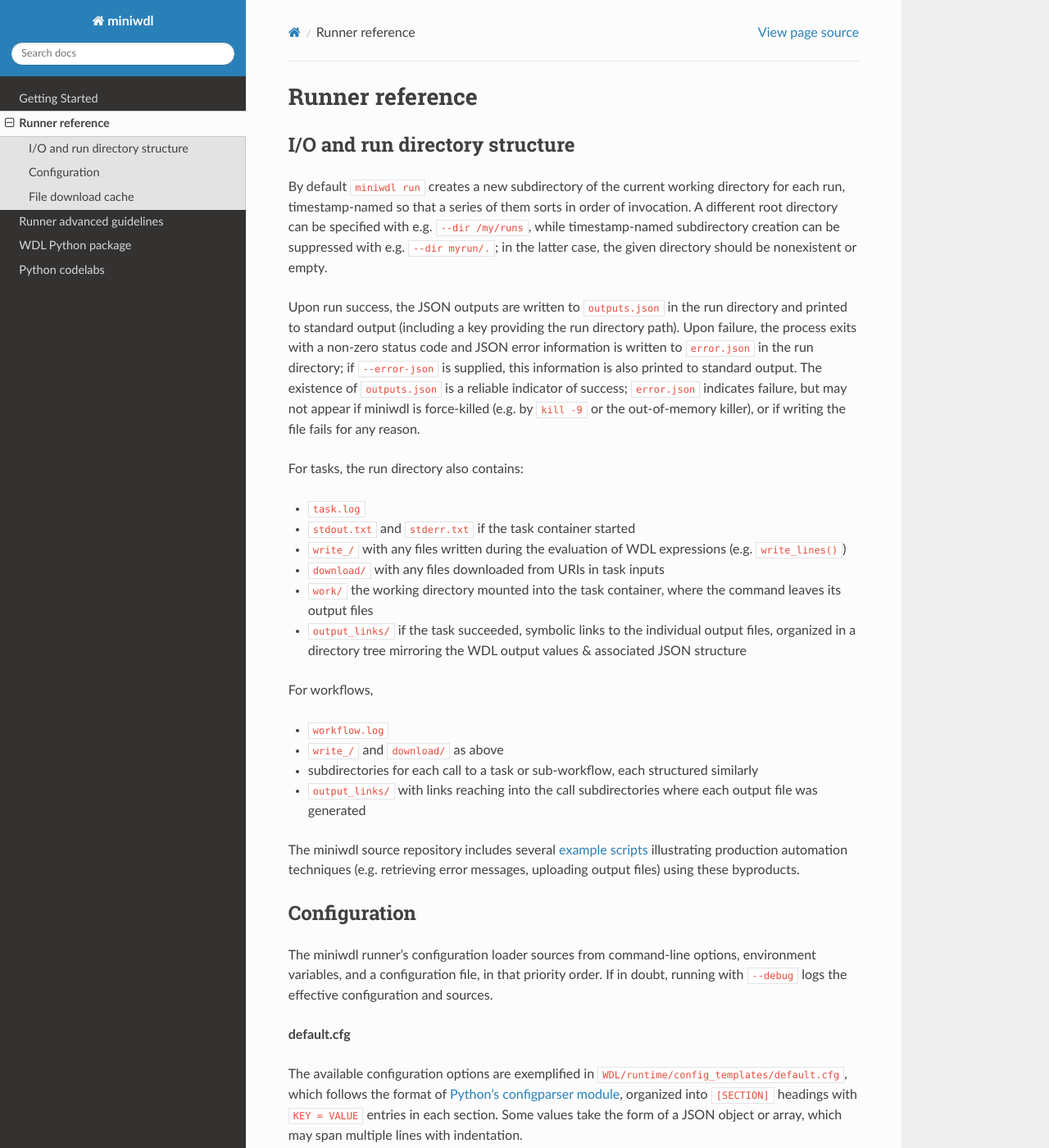
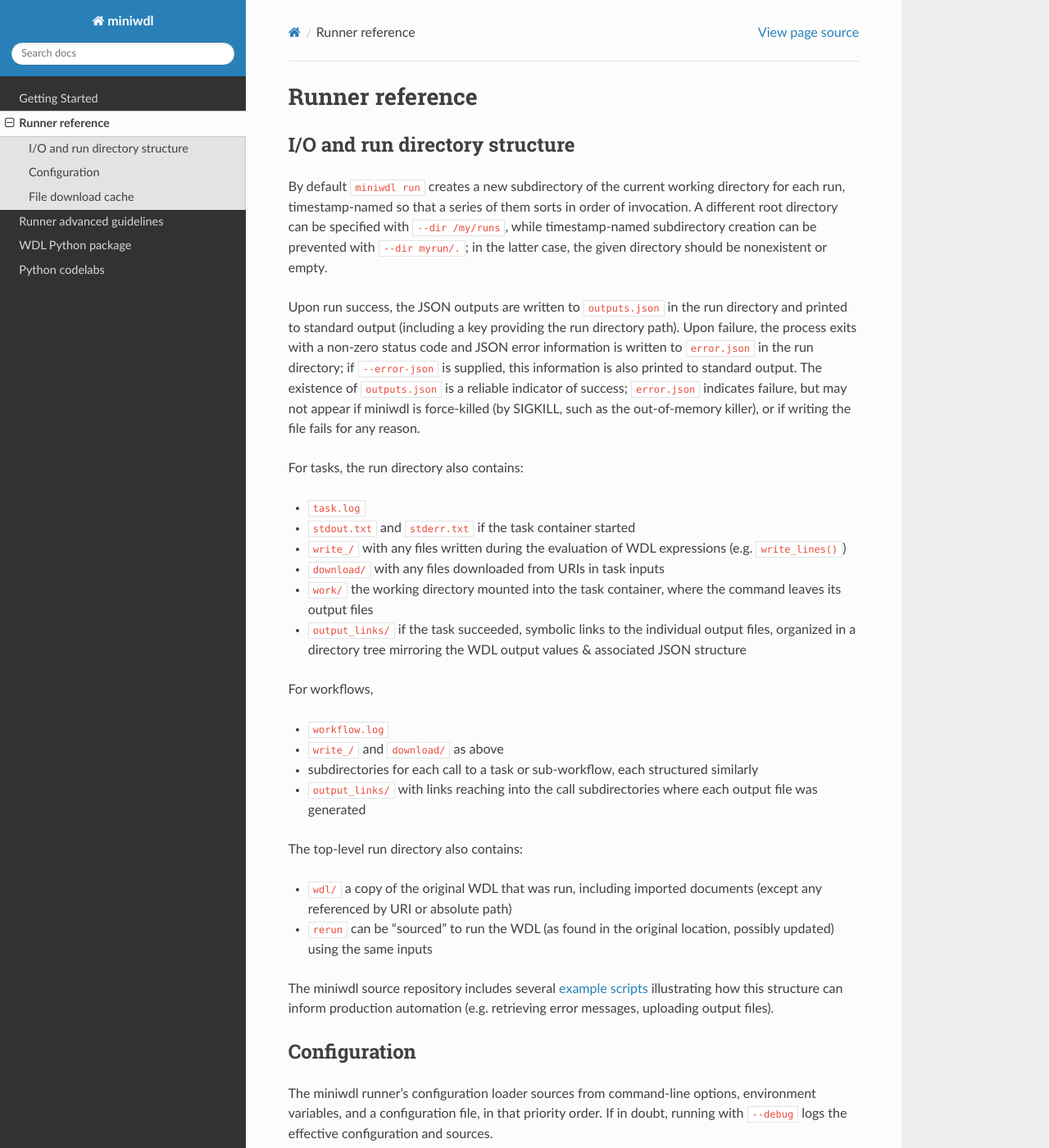
Before and after one commit to chanzuckerberg/miniwdl, a Sphinx documentation site: the page built from docs/runner_reference.md, in a window 1280 px wide and 1400 px high. Shown: the whole window at 82% size. Built offline with Sphinx 7.4.7 and the Read the Docs theme 2.0.0, drawn with Linux system fonts in a browser that asks for light colours.

Commit message:
polish runner docs

```diff
--- a/docs/runner_reference.md
+++ b/docs/runner_reference.md
@@ -2,9 +2,9 @@
 
 ## I/O and run directory structure
 
-By default `miniwdl run` creates a new subdirectory of the current working directory for each run, timestamp-named so that a series of them sorts in order of invocation. A different root directory can be specified with e.g. `--dir /my/runs`, while timestamp-named subdirectory creation can be suppressed with e.g. `--dir myrun/.`; in the latter case, the given directory should be nonexistent or empty.
+By default `miniwdl run` creates a new subdirectory of the current working directory for each run, timestamp-named so that a series of them sorts in order of invocation. A different root directory can be specified with `--dir /my/runs`, while timestamp-named subdirectory creation can be prevented with `--dir myrun/.`; in the latter case, the given directory should be nonexistent or empty.
 
-Upon run success, the JSON outputs are written to `outputs.json` in the run directory and printed to standard output (including a key providing the run directory path). Upon failure, the process exits with a non-zero status code and JSON error information is written to `error.json` in the run directory; if `--error-json` is supplied, this information is also printed to standard output. The existence of `outputs.json` is a reliable indicator of success; `error.json` indicates failure, but may not appear if miniwdl is force-killed (e.g. by `kill -9` or the out-of-memory killer), or if writing the file fails for any reason.
+Upon run success, the JSON outputs are written to `outputs.json` in the run directory and printed to standard output (including a key providing the run directory path). Upon failure, the process exits with a non-zero status code and JSON error information is written to `error.json` in the run directory; if `--error-json` is supplied, this information is also printed to standard output. The existence of `outputs.json` is a reliable indicator of success; `error.json` indicates failure, but may not appear if miniwdl is force-killed (by SIGKILL, such as the out-of-memory killer), or if writing the file fails for any reason.
 
 For tasks, the run directory also contains:
 
@@ -22,7 +22,12 @@
 * subdirectories for each call to a task or sub-workflow, each structured similarly
 * `output_links/` with links reaching into the call subdirectories where each output file was generated
 
-The miniwdl source repository includes several [example scripts](https://github.com/chanzuckerberg/miniwdl/tree/master/examples) illustrating production automation techniques (e.g. retrieving error messages, uploading output files) using these byproducts.
+The top-level run directory also contains:
+
+* `wdl/` a copy of the original WDL that was run, including imported documents (except any referenced by URI or absolute path)
+* `rerun` can be "sourced" to run the WDL (as found in the original location, possibly updated) using the same inputs
+
+The miniwdl source repository includes several [example scripts](https://github.com/chanzuckerberg/miniwdl/tree/master/examples) illustrating how this structure can inform production automation (e.g. retrieving error messages, uploading output files).
 
 ## Configuration
 
```
